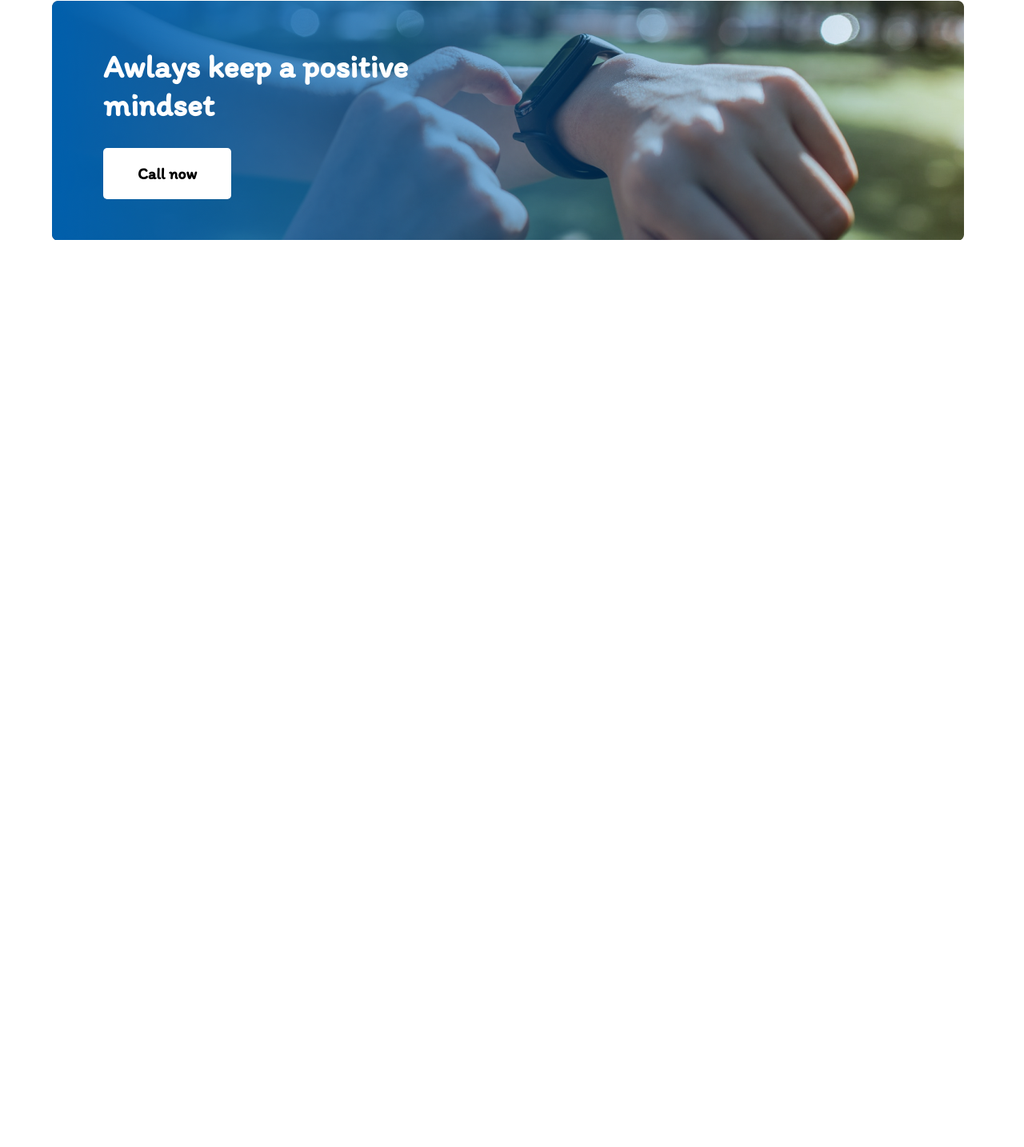
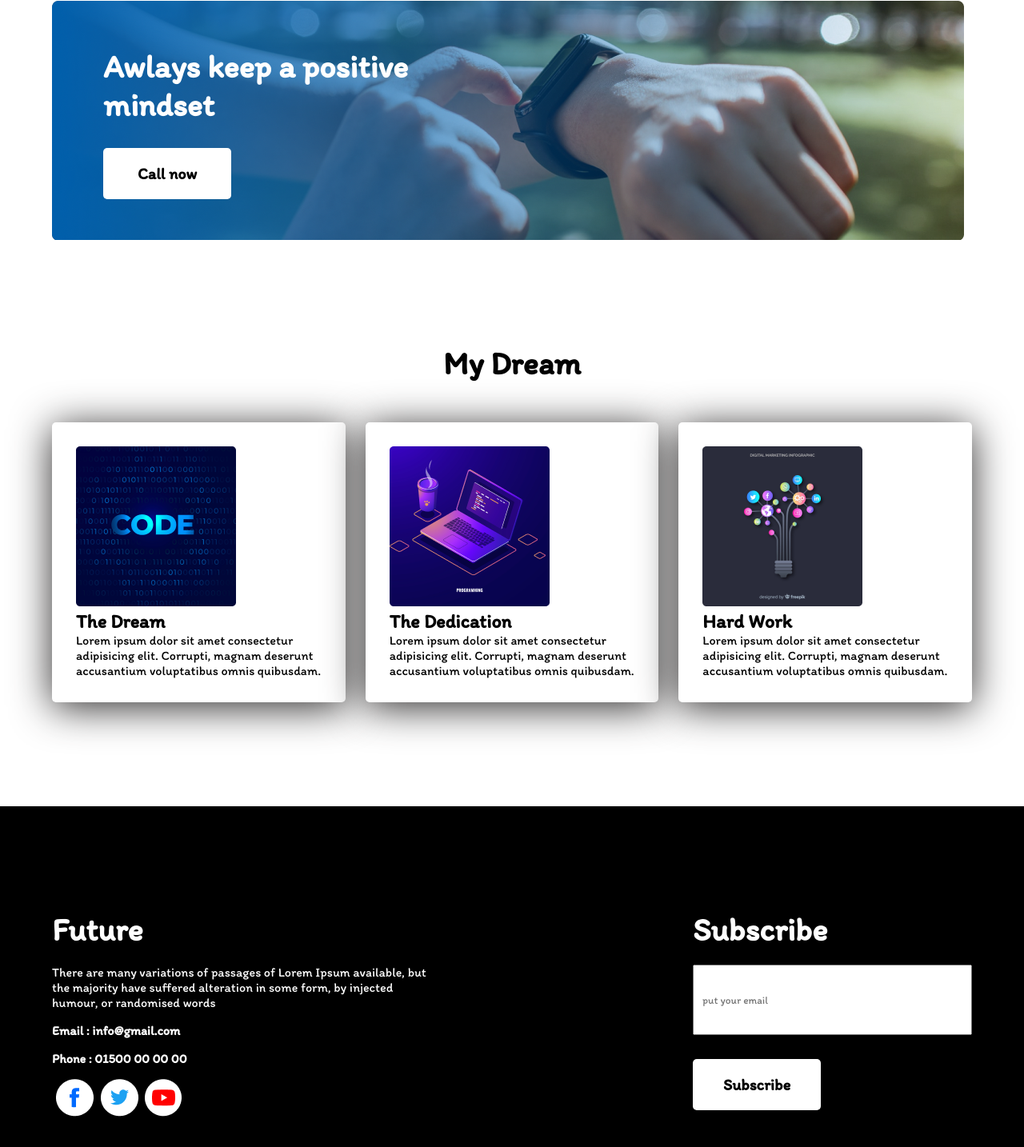
Before and after one commit to meherabminar/assignment-01-new-year-new-me, a plain HTML site: page index.html in a window 1280 px wide. Shown: the part 2211-3645 px from the top of the page at 80% size. Before the commit the page ends 2561 px from the top, so only its background shows below. Drawn offline with Linux system fonts and the light colour scheme.

Commit message:
all Done

```diff
--- a/index.html
+++ b/index.html
@@ -82,6 +82,7 @@
         <!-- positve section -->
         <section class="positive-section">
 
+
             <div class="positive-container">
                 <h2 class="positive-title">Awlays keep a positive</h2>
                 <h2 class="positive-title">mindset</h2>
@@ -90,11 +91,66 @@
 
         </section>
 
+        <!-- Bonus section -->
+        <section>
+            <h1 class="section-title">My Dream</h1>
+            <div class="dreams-container">
+                <div class="dreams">
+                    <img src="images/course-2.png" alt="">
+                    <h2 class="dreams-title">The Dream</h2>
+                    <p class="dream-description">Lorem ipsum dolor sit amet consectetur adipisicing elit. Corrupti,
+                        magnam deserunt accusantium voluptatibus omnis quibusdam.</p>
+                </div>
+                <div class="dreams">
+                    <img src="images/course-3.png" alt="">
+                    <h2 class="dreams-title">The Dedication</h2>
+                    <p class="dream-description">Lorem ipsum dolor sit amet consectetur adipisicing elit. Corrupti,
+                        magnam deserunt accusantium voluptatibus omnis quibusdam.</p>
+                </div>
+                <div class="dreams">
+                    <img src="images/course-4.png" alt="">
+                    <h2 class="dreams-title">Hard Work</h2>
+                    <p class="dream-description">Lorem ipsum dolor sit amet consectetur adipisicing elit. Corrupti,
+                        magnam deserunt accusantium voluptatibus omnis quibusdam.</p>
+                </div>
+            </div>
+        </section>
+
     </main>
 
 
 
-    <footer></footer>
+    <footer class="">
+
+        <div class="contacts">
+            <div>
+                <h2 class="contacts-title">Future</h2>
+                <p class="contacts-description">There are many variations of passages of Lorem Ipsum available, but the
+                    majority have suffered
+                    alteration in some form, by injected humour, or randomised words</p>
+                <h4 class="info">Email : info@gmail.com</h4>
+                <h4 class="info">Phone : 01500 00 00 00</h4>
+
+                <a href="">
+                    <img src="images/icons/fb.png" alt="">
+                </a>
+                <a href="">
+                    <img src="images/icons/twitter.png" alt="">
+                </a>
+                <a href="">
+                    <img src="images/icons/youtube.png" alt="">
+                </a>
+
+            </div>
+
+            <div>
+                <h2 class="contacts-title">Subscribe</h2>
+                <input type="email" placeholder="put your email" name="" id="">
+                <button class="btn-primary">Subscribe</button>
+            </div>
+        </div>
+
+    </footer>
 
 </body>
 
--- a/styles/style.css
+++ b/styles/style.css
@@ -110,3 +110,58 @@ section {
     font-size: 40px;
     color: #FFFFFF;
 }
+
+/* bonus section */
+.dreams-container {
+    display: flex;
+    justify-content: space-around;
+    gap: 25px;
+}
+
+.dreams {
+    background: #FFFFFF;
+    box-shadow: 0px 6px 50px rgb(44, 42, 42);
+    border-radius: 5px;
+    padding: 30px;
+}
+
+
+/* footer section */
+footer {
+    margin-top: 130px;
+    height: 577px;
+    background-color: black;
+    color: white;
+
+}
+
+.contacts {
+    max-width: 1150px;
+    margin: 0 auto;
+    padding-top: 130px;
+    display: flex;
+    gap: 330px;
+}
+
+.contacts-title {
+    font-weight: 700;
+    font-size: 40px;
+    color: #FFFFFF;
+    margin-bottom: 20px;
+}
+
+.contacts-description,
+.info {
+    margin-bottom: 16px;
+}
+
+.contacts a {
+    text-decoration: none;
+    margin-left: 5px;
+}
+
+.contacts input {
+    width: 325px;
+    height: 64px;
+    padding: 10px;
+}
```
Also changed, not shown: images/course-2.png (added), images/course-3.png (added), images/course-4.png (added).
